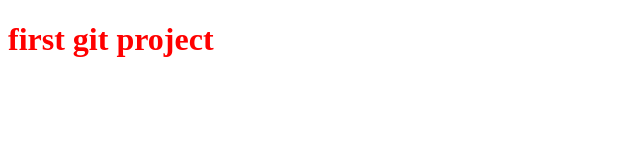
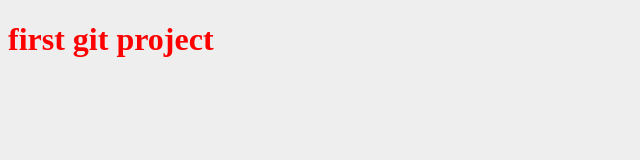
Before and after one commit to Rewaa20/proj1, a plain HTML site: page index.html in a window 1280 px wide. Shown: the whole page, without its empty margins (0-640 px from the left). Drawn offline with Linux system fonts and the light colour scheme.

Commit message:
change bg color in style file

```diff
--- a/style.css
+++ b/style.css
@@ -1,3 +1,6 @@
 h1{
     color:red
 }
+body{
+    background-color: #eee;
+}
```
